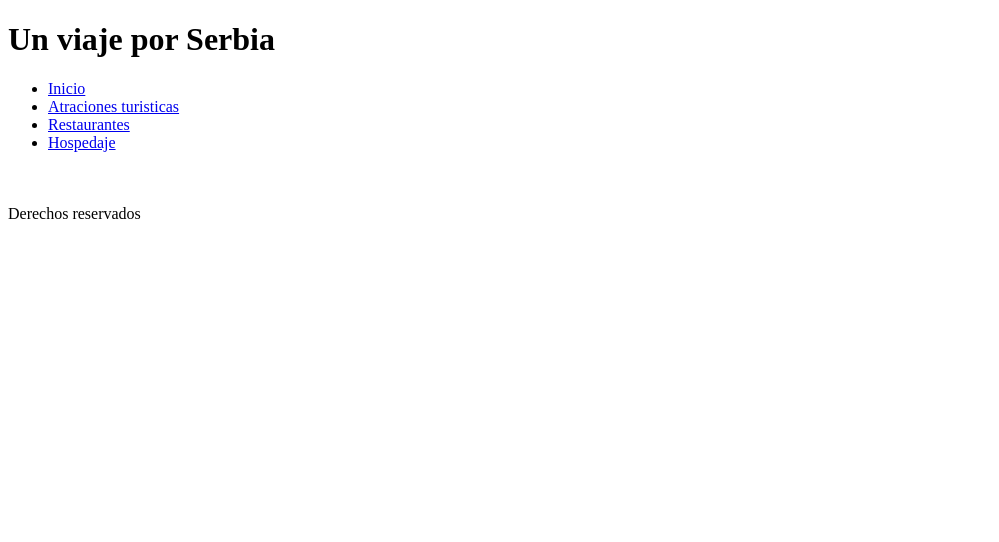
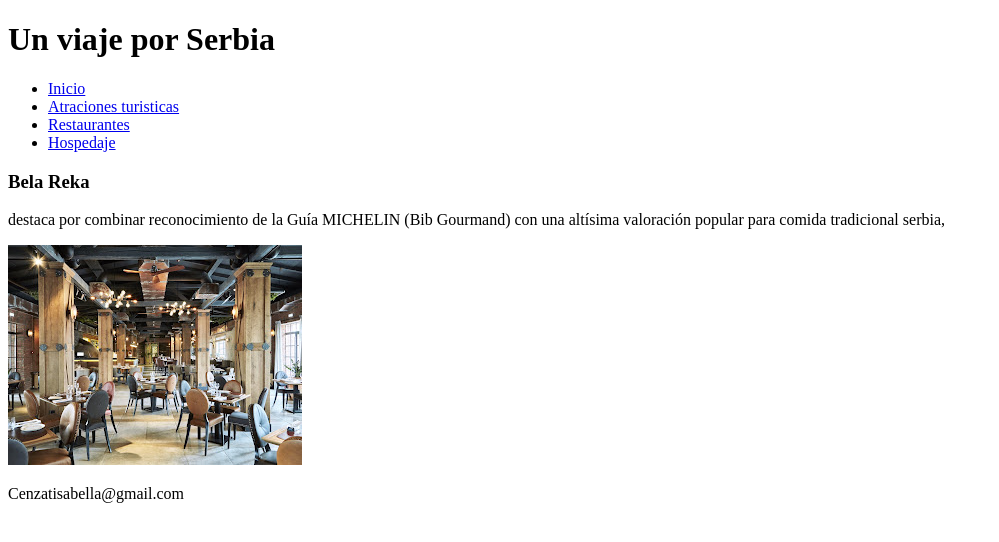
Before and after one commit to cenzatisabella-cmd/trabajo-final-isabella-Cenzato., a plain HTML site: page restaurantes.html in a window 1280 px wide. Shown: the whole page, without its empty margins (0-999 px from the left). Drawn offline with Linux system fonts and the light colour scheme.

Commit message:
Restaurante

```diff
--- a/restaurantes.html
+++ b/restaurantes.html
@@ -27,16 +27,16 @@
 
     <section>
         <article>
-            <h3></h3>
-            <p></p>
-            <img src="" alt="">
+            <h3>Bela Reka </h3>
+            <p>destaca por combinar reconocimiento de la Guía MICHELIN (Bib Gourmand) con una altísima valoración popular para comida tradicional serbia,</p>
+            <img src="Restaurante de Serbia.jfif" alt="Uno de los mejores lugartes para comer en Serbia">
         </article>
     </section>
 
 
 </main>
 <footer>
-    <p>Derechos reservados</p>
+    <p>Cenzatisabella@gmail.com</p>
 </footer>
 </body>
 </html>
```
